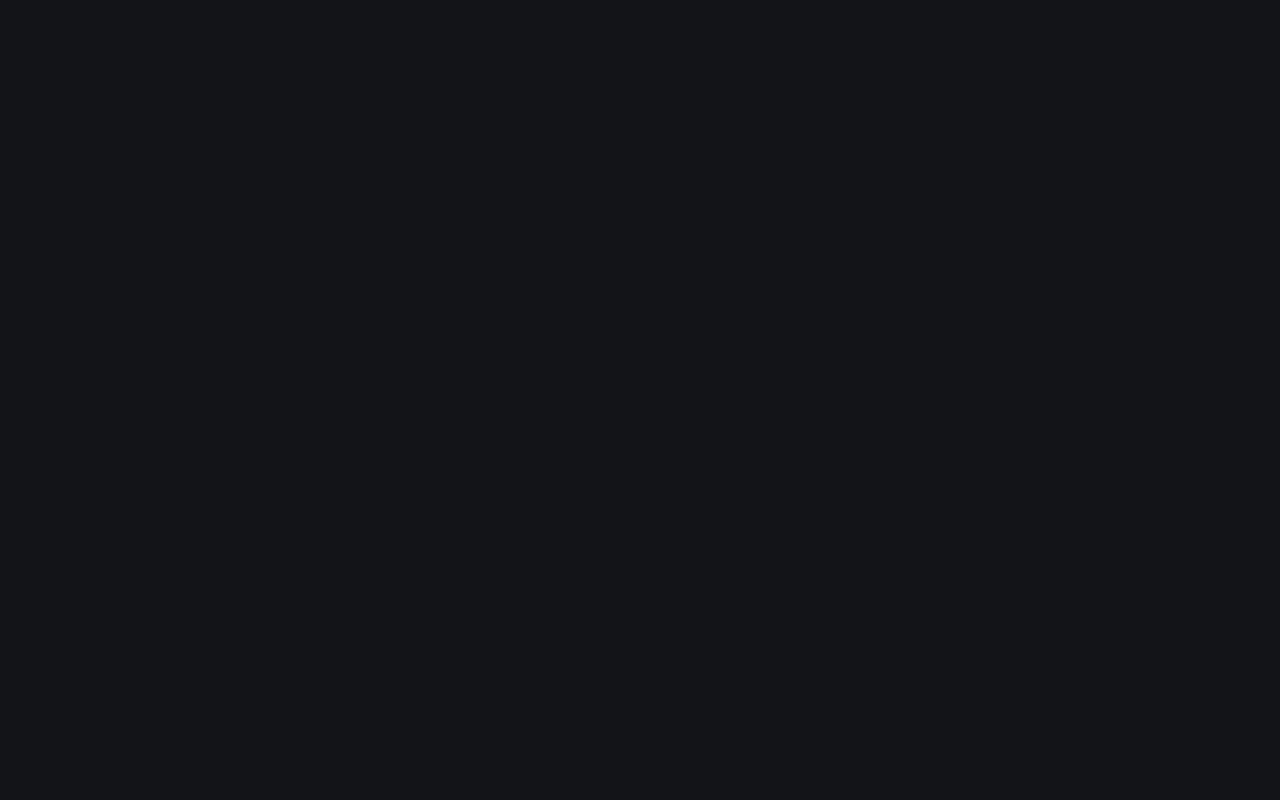
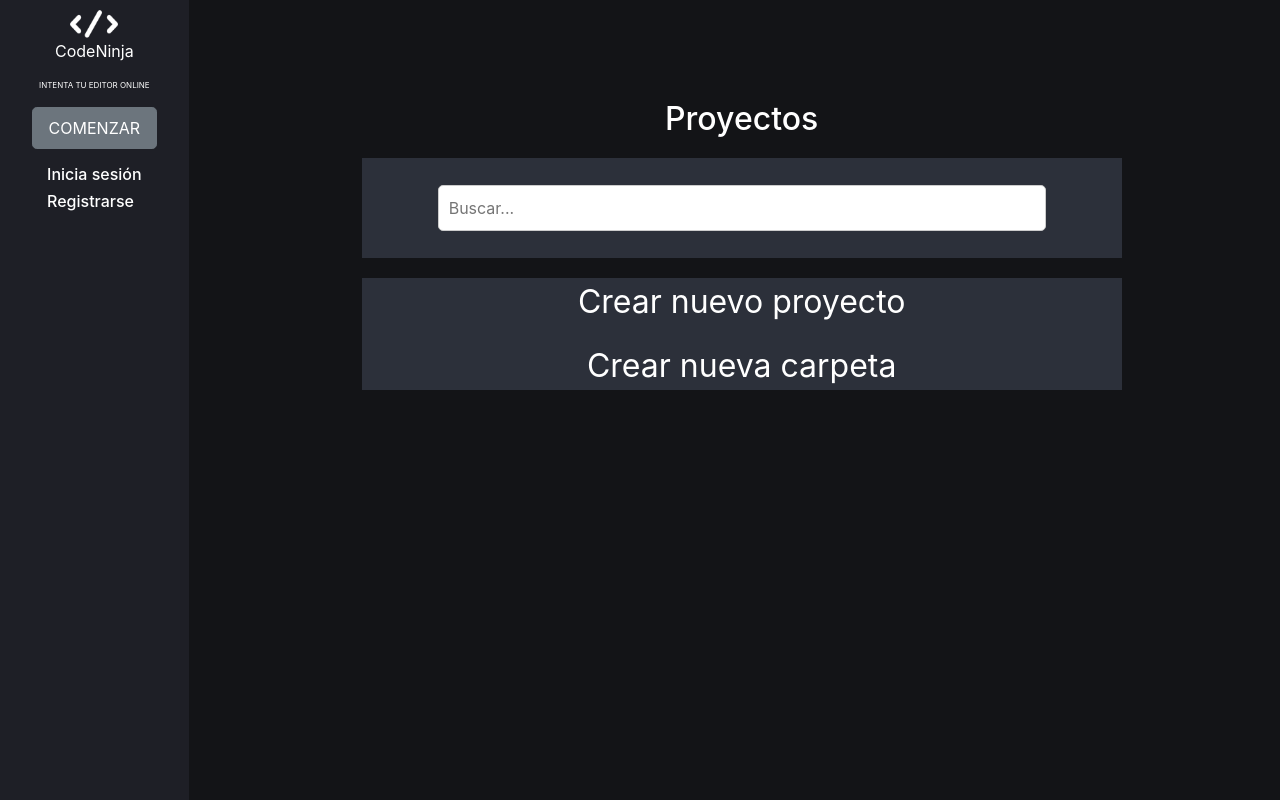
Before and after one commit to ErickMolina2003/code-ninja, an Angular app: page /carpetas in a window 1280 px wide. Before the commit this address led to /. Built offline with nearby package versions, Linux system fonts and the light colour scheme.

Commit message:
Componente carpetas

```diff
--- a/src/app/app-routing.module.ts
+++ b/src/app/app-routing.module.ts
@@ -5,6 +5,7 @@ import { LandingPageComponent } from './components/landing-page/landing-page.com
 import { LoginComponent } from './components/login/login.component';
 import { SignUpComponent } from './components/sign-up/sign-up.component';
 import { ProfileComponent } from './components/profile/profile.component';
+import { CarpetasComponent } from './components/carpetas/carpetas.component';
 
 const routes: Routes = [
   {
@@ -27,6 +28,10 @@ const routes: Routes = [
         path: 'profile',
         component: ProfileComponent,
       },
+      {
+        path: 'carpetas',
+        component: CarpetasComponent,
+      },
     ],
   },
 ];
--- a/src/app/app.module.ts
+++ b/src/app/app.module.ts
@@ -11,6 +11,7 @@ import { ProfileComponent } from './components/profile/profile.component';
 import { SidebarComponent } from './components/sidebar/sidebar.component';
 import { LandingPageComponent } from './components/landing-page/landing-page.component';
 import { MainLayoutComponent } from './components/main-layout/main-layout.component';
+import { CarpetasComponent } from './components/carpetas/carpetas.component';
 
 @NgModule({
   declarations: [
@@ -23,6 +24,7 @@ import { MainLayoutComponent } from './components/main-layout/main-layout.compon
     SidebarComponent,
     LandingPageComponent,
     MainLayoutComponent,
+    CarpetasComponent,
   ],
   imports: [
     BrowserModule,
--- /dev/null
+++ b/src/app/components/carpetas/carpetas.component.html
@@ -0,0 +1,14 @@
+<div class="container">
+    <div class="divtitle">
+
+        <h2 class="titulo">Proyectos</h2>
+
+    </div>
+    <div class="search-bar">
+        <input type="text" placeholder="Buscar...">
+    </div>
+    <div class="create">
+        <div><p class="text1">Crear nuevo proyecto</p></div>
+        <div><p class="text1">Crear nueva carpeta</p></div>
+    </div>
+</div>
--- /dev/null
+++ b/src/app/components/carpetas/carpetas.component.scss
@@ -0,0 +1,44 @@
+.container {
+    margin: 0 auto;
+    margin-top: 80px;
+    width: 800px;
+    padding: 20px;
+    border-radius: 5px;
+}
+
+.divtitle {
+    font-size: 24px;
+    font-weight: bold;
+    text-align: center;
+    margin-bottom: 20px;
+}
+
+.titulo{
+    color: white;
+}
+
+.search-bar {
+    display: flex;
+    justify-content: center;
+    align-items: center;
+    margin-bottom: 20px;
+    background-color: #2C303A;
+    height: 100px;
+}
+
+.search-bar input {
+    width: 80%;
+    padding: 10px;
+    border: 1px solid #ccc;
+    border-radius: 5px;
+}
+
+.create {
+    text-align: center;
+    background-color: #2C303A;
+}
+
+.text1{
+    color: white;
+    font-size: xx-large;
+}
```
Also changed, not shown: src/app/components/carpetas/carpetas.component.ts (added, +10 -0 lines), src/app/app.component.html (line endings or trailing spaces), 1 other file (tests, documents, lock files or other folders).
